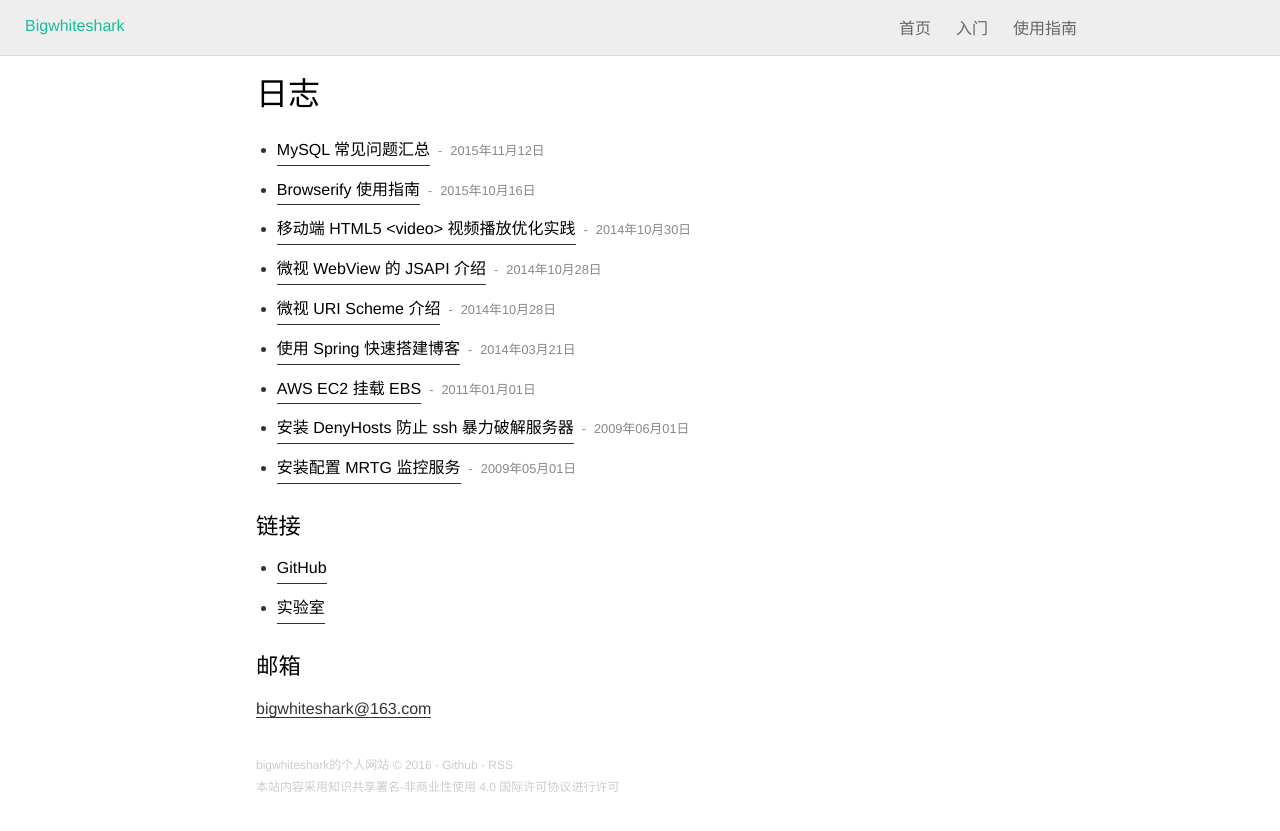
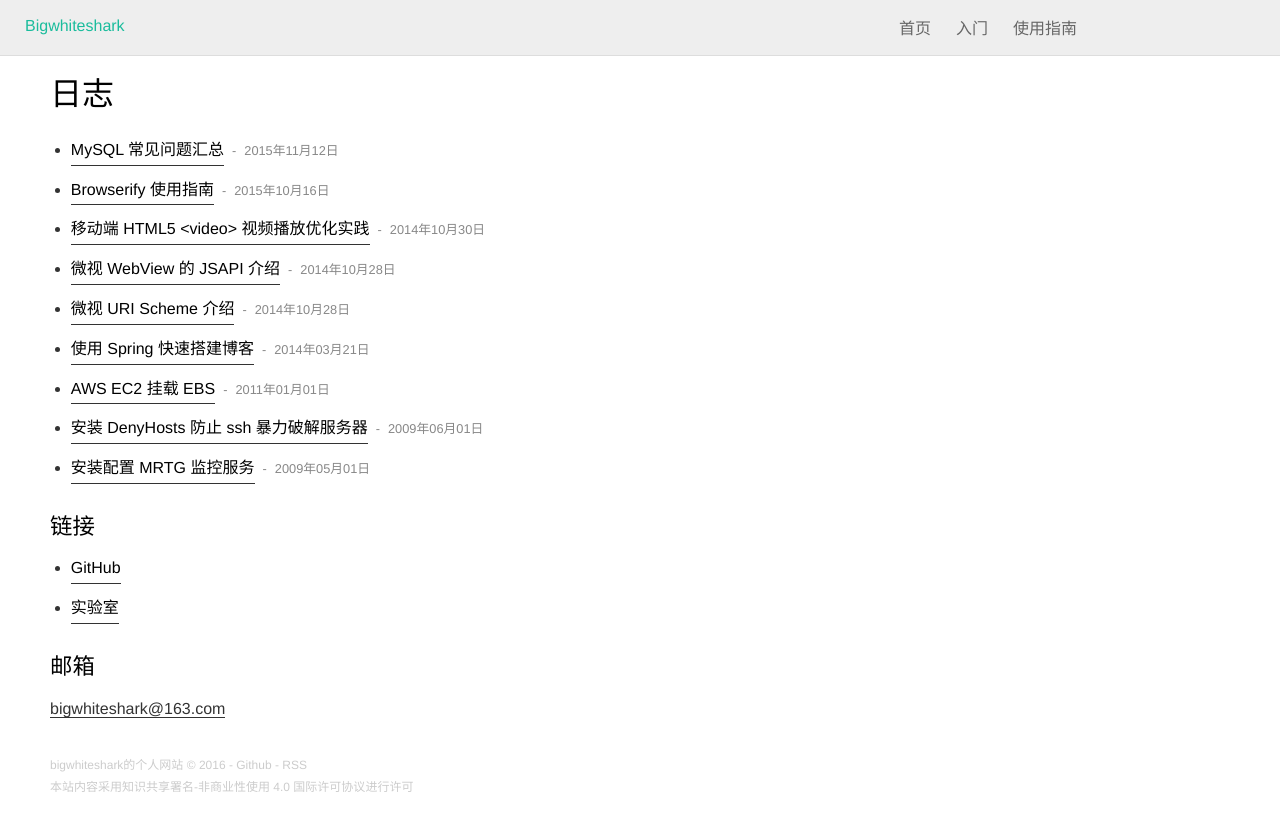
Before and after one commit to bigwhiteshark/bigwhiteshark.github.com, a Jekyll site: the page built from index.html, in a window 1280 px wide. Shown: the top 831 px of the page. Built offline with Jekyll 4.4.1, drawn with Linux system fonts in a browser that asks for light colours; nearby versions of some CDN libraries; Markdown is read by kramdown in place of the engine named in the settings; comment, search, counter and statistics services are not loaded.

Commit message:
first commit

```diff
--- a/_sass/_base.scss
+++ b/_sass/_base.scss
@@ -168,7 +168,6 @@ table {
 
 article {
     max-width: 768px;
-    margin: 0 auto;
     .footnote {
         border: 0;
     }
@@ -212,7 +211,6 @@ article.home {
 
 footer {
     max-width: 768px;
-    margin: 0 auto;
     margin-top: 2rem;
     font-size: 12px;
     color: #ccc;
```
